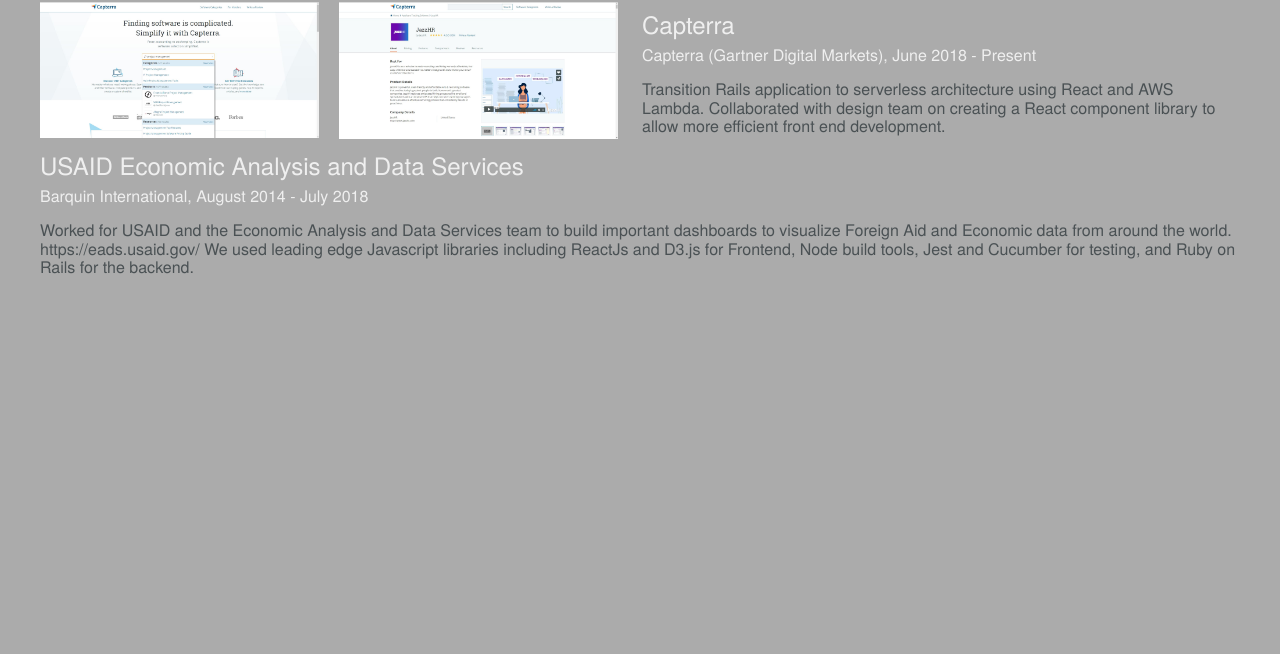
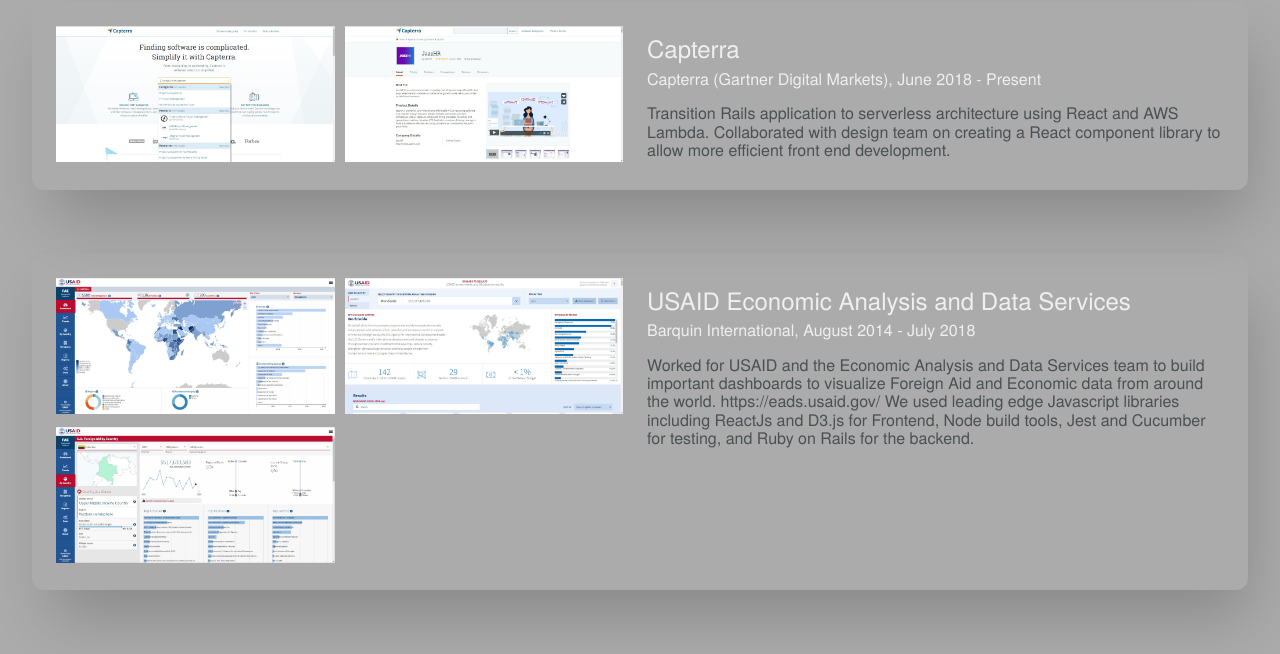
Before and after one commit to tehandyb/gatsby-profile-site, a Gatsby site: page /portfolio in a window 1280 px wide. Shown: the part 206-860 px from the top of the page. Before the commit the page ends 800 px from the top, so only its background shows below. Built offline with nearby package versions, Linux system fonts and the light colour scheme; Gatsby itself is replaced by a stand-in of ours.

Commit message:
added card styles to each image gallery container, also made images more consistently placed

```diff
--- a/src/components/ImageGallery/index.js
+++ b/src/components/ImageGallery/index.js
@@ -13,19 +13,19 @@
 const Gallery = styled.div`
   display: flex;
   width: 50%;
-  margin: -10px;
-  margin-right: 14px;
+  margin: -5px;
+  margin-right: 19px;
+  flex-wrap: wrap;
 
   @media (max-width: 1024px) {
     width: 100%;
-    margin-right: -10px;
+    margin-right: -5px;
   }
 `;
 
 const Image = styled.img`
   width: 100%;
   height: auto;
-  transition: all 1s;
   &:hover {
     cursor: pointer;
   }
@@ -33,13 +33,14 @@
 
 const BigImage = styled.div`
   width: 100%;
-  margin: 10px;
+  padding: 5px;
 `;
 
 const ImageThumbnail = styled.div`
-  width: auto;
-  margin: 10px;
+  width: 50%;
+  padding: 5px;
   justify-content: space-between;
+  box-sizing: border-box;
 `;
 
 const Caption = styled.div`
@@ -75,12 +76,12 @@
   }
 
   render() {
-    const { images, CaptionRenderer } = this.props;
+    const { imagesWithCaptions, CaptionRenderer } = this.props;
 
     return (
       <TwoColumn>
         <Gallery>
-          {!this.state.currentImage ? this.showAllImages(images)
+          {!this.state.currentImage ? this.showAllImages(imagesWithCaptions)
             : <BigImage><Image key={this.state.currentImage.id} src={this.state.currentImage.src} alt={this.state.currentImage.alt} onClick={() => this.toggleImage(this.state.currentImage)} /></BigImage>}
         </Gallery>
         <Caption>
@@ -92,12 +93,12 @@
 };
 
 ImageGallery.propTypes = {
-  images: PropTypes.array,
+  imagesWithCaptions: PropTypes.array,
   CaptionRenderer: PropTypes.func
 };
 
 ImageGallery.defaultProps = {
-  images: [],
+  imagesWithCaptions: [],
   CaptionRenderer: (<div>Caption goes here</div>)
 }
 
--- a/src/components/Layout.js
+++ b/src/components/Layout.js
@@ -26,7 +26,7 @@
 `;
 
 const MaxWidth = styled.div`
-  max-width: 1200px;
+  max-width: 1400px;
   margin-left: auto;
   margin-right: auto;
   margin-top: 150px;
--- a/src/pages/portfolio.js
+++ b/src/pages/portfolio.js
@@ -4,6 +4,9 @@
 import inlineSearchImage from '../images/capterraInlineSearch.jpg';
 import spotlightImage from '../images/capterraSpotlight.jpg';
 import ImageGallery from '../components/ImageGallery';
+import faeImage from '../images/eadsForeignAidExplorer.jpg';
+import d2rImage from '../images/eadsDollarsToResults.jpg';
+import faeCountryImage from '../images/eadsCountryDashboard.jpg';
 
 const LayoutHeading = styled.h1`
   color: white;
@@ -22,21 +25,36 @@
 `;
 
 const ProjectDescription = styled.div`
-  padding: .5rem 0;
+  padding-top: .5rem;
   color: #4a5154;
+`;
+
+const SectionContainer = styled.div`
+  box-shadow: 11px 36px 62px -10px rgba(0,0,0,0.2);
+  margin-bottom: 4em;
+  padding: 24px;
+  border-radius: 12px;
 `;
 
 const capterraInfo = {
   projectName: 'Capterra',
-  projectInfo: 'Capterra (Gartner Digital Markets), June 2018 - Present'
+  projectInfo: 'Capterra (Gartner Digital Markets), June 2018 - Present',
+  overallDescription: 'Transition Rails application to serverless architecture using React and AWS Lambda. Collaborated with design team on creating a React component library to allow more efficient front end development.'
 }
 
-const CaptionRenderer = ({ projectName, projectInfo }) => ({ caption }) => (
+const barquinInfo = {
+  projectName: 'USAID Economic Analysis and Data Services',
+  projectInfo: 'Barquin International, August 2014 - July 2018',
+  overallDescription: `Worked for USAID and the Economic Analysis and Data Services team to build important dashboards to visualize Foreign Aid and Economic data from around the world. https://eads.usaid.gov/
+We used leading edge Javascript libraries including ReactJs and D3.js for Frontend, Node build tools, Jest and Cucumber for testing, and Ruby on Rails for the backend.`
+}
+
+const CaptionRenderer = ({ projectName, projectInfo, overallDescription }) => ({ caption }) => (
   <React.Fragment>
     <ProjectTitle>{projectName}</ProjectTitle>
     <ProjectInfo>{projectInfo}</ProjectInfo>
     <ProjectDescription>
-      {caption || 'Transition Rails application to serverless architecture using React and AWS Lambda. Collaborated with design team on creating a React component library to allow more efficient front end development.'}
+      {caption || overallDescription || 'No Description'}
     </ProjectDescription>
   </React.Fragment>
 );
@@ -51,8 +69,31 @@
   {
     id: 'spotlight-image',
     src: spotlightImage,
-    caption: "This is the Product Spotlight page where I worked heavily on the front end to accomplish our goal of transitioning from Rails to react",
+    caption: "This is the Product Spotlight page where I worked heavily on the front end to accomplish our goal of transitioning from Rails + JQuery to AWS Lambda + React",
     alt: 'Capterra Spotlight page'
+  }
+];
+
+const barquinImages = [
+  {
+    id: 'fae-img',
+    src: faeImage,
+    caption: `This is the Foreign Aid Explorer dashboard. It is an interactive data visualization dashboard that helps inform economists and the general public
+    about how the US is spending Foreign Aid. The dashboard makes use of DC.js and D3.js to power the visualizations and live filtering.`,
+    alt: 'USAID Foreign Aid Explorer'
+  },
+  {
+    id: 'd2r-img',
+    src: d2rImage,
+    caption: `This is the Dollars To Results dashboard. It informs the public of the effective benefits that countries receive from US aid. This dashboard makes use of D3.js and React.js`,
+    alt: 'Dollars to Results'
+  },
+  {
+    id: 'fae-country-image',
+    src: faeCountryImage,
+    caption: `This dashboard also shows Foreign Aid, but it gives a closer look at each country. The data visualizations on this dashboard are all bespoke and custom made just as the other dashboards.
+    This dashboard uses D3.js and React.js`,
+    alt: 'Foreign Aid by Country'
   }
 ];
 
@@ -60,13 +101,12 @@
   return (
     <Layout>
       <LayoutHeading>Portfolio</LayoutHeading>
-      <ImageGallery CaptionRenderer={CaptionRenderer(capterraInfo)} images={capterraImages} />
-      <ProjectTitle>USAID Economic Analysis and Data Services</ProjectTitle>
-      <ProjectInfo>Barquin International, August 2014 - July 2018</ProjectInfo>
-      <ProjectDescription>
-        Worked for USAID and the Economic Analysis and Data Services team to build important dashboards to visualize Foreign Aid and Economic data from around the world. https://eads.usaid.gov/
-We used leading edge Javascript libraries including ReactJs and D3.js for Frontend, Node build tools, Jest and Cucumber for testing, and Ruby on Rails for the backend.
-      </ProjectDescription>
+      <SectionContainer>
+        <ImageGallery CaptionRenderer={CaptionRenderer(capterraInfo)} imagesWithCaptions={capterraImages} />
+      </SectionContainer>
+      <SectionContainer>
+        <ImageGallery CaptionRenderer={CaptionRenderer(barquinInfo)} imagesWithCaptions={barquinImages} />
+      </SectionContainer>
     </Layout>
   )
 }
```
